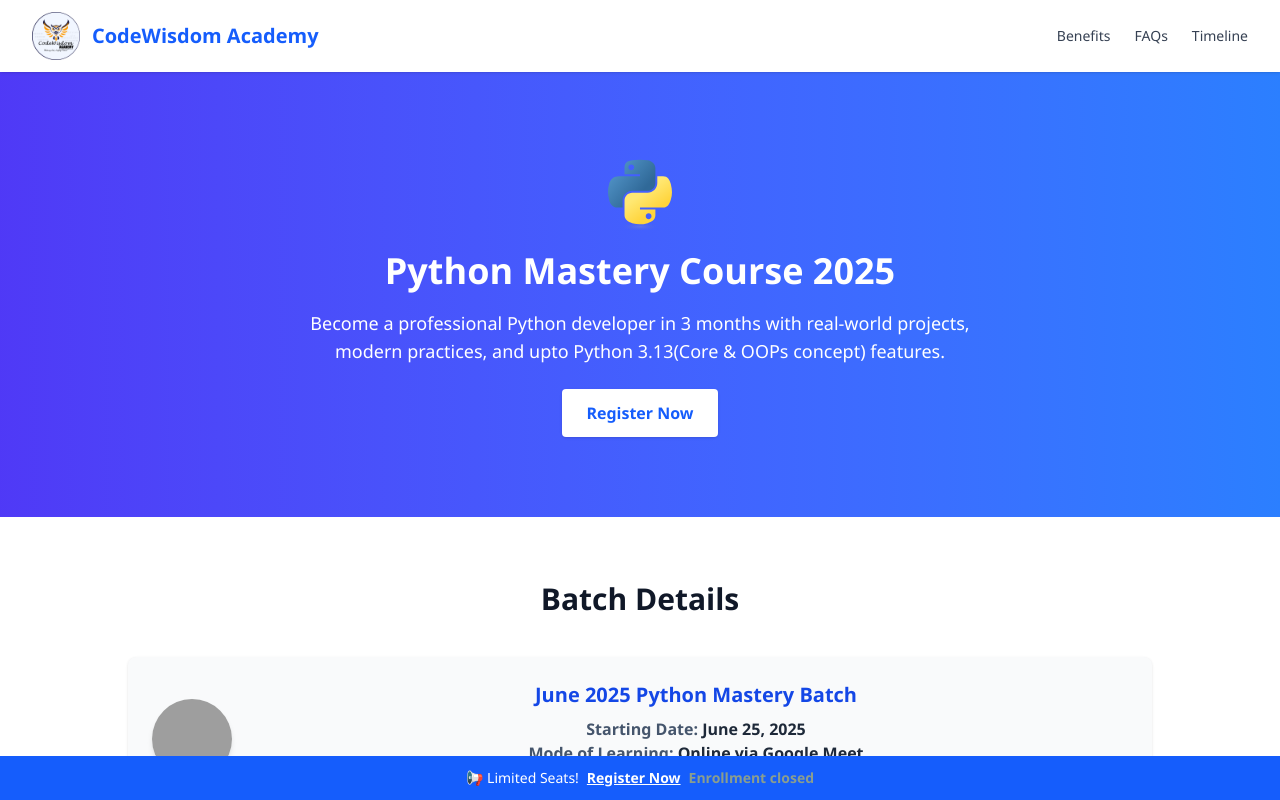
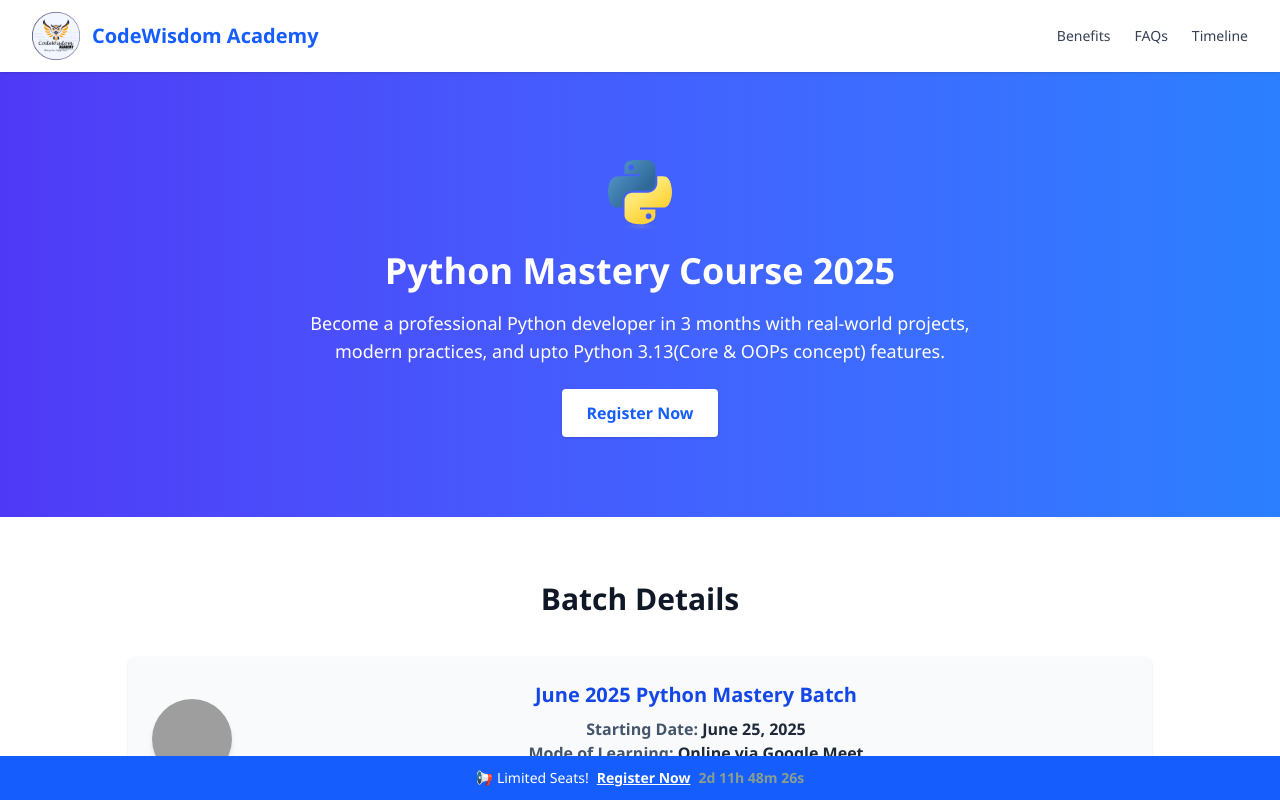
Before and after one commit to BiswaJit-199/Courses, a plain HTML site: page Python-course-2025.html in a window 1280 px wide. Shown: the top 800 px of the page. Drawn offline with nearby package versions, Linux system fonts and the light colour scheme; grey boxes are pictures that could not be loaded.

Commit message:
Date Extend for Course Reg.

```diff
--- a/Python-course-2025.html
+++ b/Python-course-2025.html
@@ -253,7 +253,7 @@
 
 	<script>
 		const countdown = document.getElementById('countdown');
-		const endDate = new Date("2025-06-25T19:00:00").getTime();
+		const endDate = new Date("2025-06-28T23:59:59").getTime();
 		const interval = setInterval(() => {
 			const now = new Date().getTime();
 			const distance = endDate - now;
```
